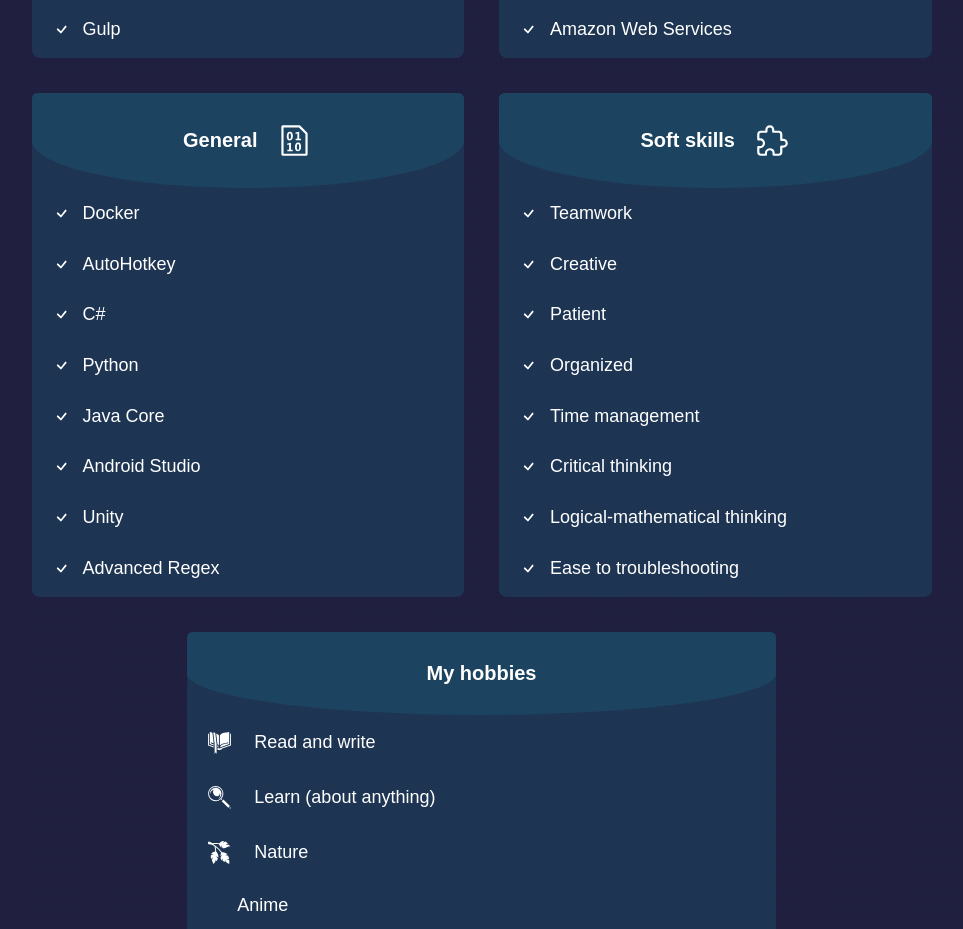
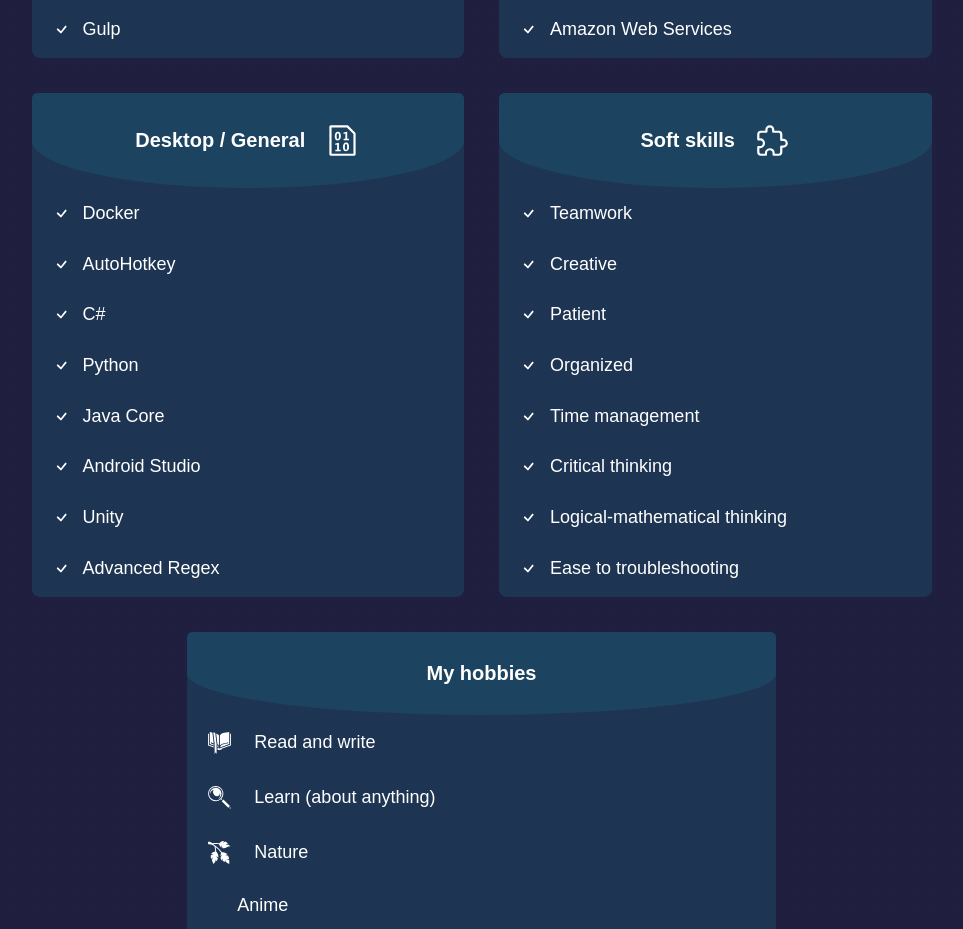
Before and after one commit to FyeCobain/FyeCobain.github.io, a React (Vite) app: page / in a window 1280 px wide. Shown: the part 1740-2669 px from the top of the page, without its empty margins (166-1129 px from the left). Built offline with nearby package versions, Linux system fonts and the light colour scheme; some icons are missing.

Commit message:
'General' skills changed to 'Desktop / General'

```diff
--- a/src/components/aboutMe/skills/SkillsContainer.tsx
+++ b/src/components/aboutMe/skills/SkillsContainer.tsx
@@ -58,7 +58,7 @@ export default function SkillsContainer() {
       <div className="skills-parent-container">
         <Skill title="Frontend" icon={ <GrHtml5 /> } skillsArray={ skills[0] } />
         <Skill title="Backend" icon={ <FaNodeJs /> } skillsArray={ skills[1] } />
-        <Skill title="General" icon={ <VscFileBinary /> } skillsArray={ skills[2] } />
+        <Skill title="Desktop / General" icon={ <VscFileBinary /> } skillsArray={ skills[2] } />
         <Skill title={ t('skills.softSkills') } icon={ <IoExtensionPuzzleOutline /> } skillsArray={ skills[3] } />
         <Hobbies />
       </div>
```
Also changed, not shown: 3 other files (tests, documents, lock files or other folders).
